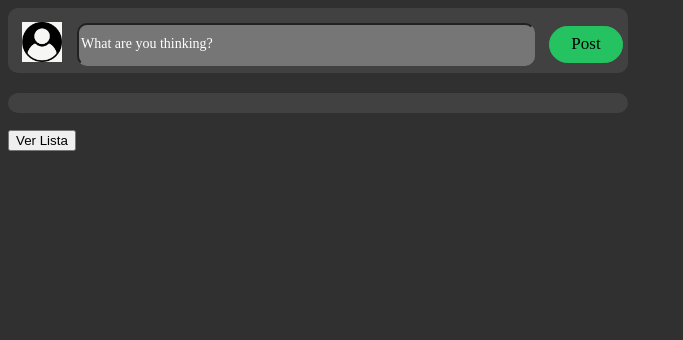
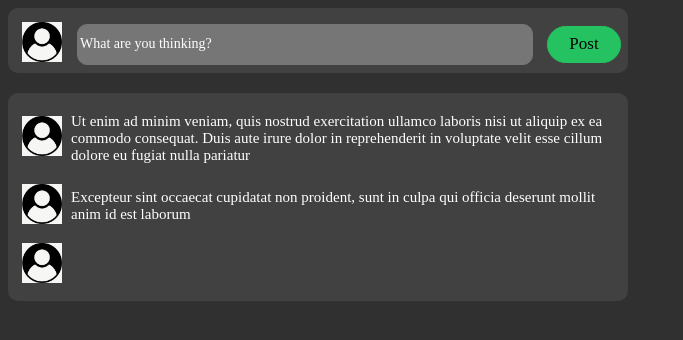
Before and after one commit to MstrJL300/PruebaPanteraAccedo01, a plain HTML site: page Index.html in a window 1280 px wide. Both pictures are taken after a click on the button "Post". Shown: the whole page, without its empty margins (0-683 px from the left). Drawn offline with Linux system fonts and the light colour scheme.

Commit message:
CREADO: Función para agregar comentarios del input

```diff
--- a/Index.html
+++ b/Index.html
@@ -7,6 +7,9 @@
 
     <body>
 
+        <!-- - - - - - - - - - - -
+        SECCION INPUT
+        - - - - - - - - - - - -->
         <div id="caja_1" class="caja_1">
             <table>
                 <tr>
@@ -22,22 +25,30 @@
             <div id="caja_1-1" class="caja_1-1" id="opciones">
                 <span class="span_1">Agrega</span>
                 <img id="opcion_1" class="opcion_1" src="recursos/opc-1.png">
-                <!-- <img class="opcion_2" src="recursos/opc-2.png"> -->
             </div>
-
-            <!-- <div class="caja_1-2">
-                <input type="button" id="post_btn_1" class="post_btn_1"
-                                value="Post">
-            </div> -->
-            <!--              -->
-            <!-- <div class="caja_1-3"></div> -->
         </div>
 
-        <div class="caja_2"></div>
+        <!-- - - - - - - - - - - -
+        SECCION DE COMENTARIOS
+        - - - - - - - - - - - -->
+        <div class="caja_2">
+            <table id="table_2">
+                <tr>
+                    <td class="table_data_1"><img src="recursos/person_icon.png" alt="person_icon" class="person_icon"></td>
+                    <td class="table_data_2">Ut enim ad minim veniam, quis nostrud exercitation ullamco laboris nisi ut aliquip ex ea commodo consequat. Duis aute irure dolor in reprehenderit in voluptate velit esse cillum dolore eu fugiat nulla pariatur</td>
+                </tr>
+                <tr>
+                    <td class="table_data_1"><img src="recursos/person_icon.png" alt="person_icon" class="person_icon"></td>
+                    <td class="table_data_2">Excepteur sint occaecat cupidatat non proident, sunt in culpa qui officia deserunt mollit anim id est laborum</td>
+                </tr>
+            </table>
+        </div>
+        <br />
+        <!-- <input type="button" id="lista_modal_btn" value="Ver Lista" />         -->
 
-        <br />
-        <input type="button" id="lista_modal_btn" value="Ver Lista" />
-
+        <!-- - - - - - - - - - - -
+        SECCION MODAL
+        - - - - - - - - - - - -->
         <!-- Modal -->
         <div id="myModal" class="modal">
             <!-- Modal content -->
@@ -53,11 +64,12 @@
                             value="Post"> </td>
                     </tr>
                 </table>
-                <!-- <div class="caja_modal_2"></div>
-                <div class="caja_modal_3"></div> -->
             </div>
         </div>
 
+        <!-- - - - - - - - - - - -
+        SECCION DE CODIGO
+        - - - - - - - - - - - -->
         <script src="js/script.js"></script>
         <script src="js/modal.js"></script>
 
--- a/estilos/estilos.css
+++ b/estilos/estilos.css
@@ -37,6 +37,7 @@ body {
 
 .input_texto_1{
     background-color: rgb(118, 118, 118);
+    border: 1px solid rgb(118, 118, 118);
     color: white;
     font-family: 'Franklin Gothic';
     font-size: 14px;
@@ -56,7 +57,7 @@ body {
 .caja_1-1{ /* Se esconde la barra de opciones hasta que se haga click en la caja de input */
     display:table;
     background-color: rgb(118, 118, 118);
-    border:1px solid rgb(148, 148, 148);
+    border:1px solid rgb(118, 118, 118);
     visibility: hidden;
     width: 110px;
     height: 20px;
@@ -103,6 +104,7 @@ MODAL - CANVAS
 
 .input_texto_2{
     background-color: rgb(118, 118, 118);
+    border: 1px solid rgb(118, 118, 118);
     color: white;
     font-family: 'Franklin Gothic';
     font-size: 14px;
@@ -127,12 +129,24 @@ MODAL - CANVAS
     height: 25.2px;
 } */
 
+/* - - - - - - - - - -
+SECCION DE COMENTARIOS
+ - - - - - - - - - - - */
 .caja_2{
     background-color: rgb(65, 65, 65);
     padding: 10px;
     border-radius: 10px;
     width: 600px;
     margin-top: 20px;
+}
+
+.table_data_1{
+    padding-top: 10px;
+    padding-bottom: 10px;
+}
+
+.table_data_2{
+    padding-left: 5px;
 }
 
 /* .caja_1-2{
--- a/js/script.js
+++ b/js/script.js
@@ -1,7 +1,8 @@
 var iTxt_1 = document.getElementById("input_texto_1"),
     caja_1 = document.getElementById("caja_1"),
     caja_1_1 = document.getElementById("caja_1-1"),
-    post_btn = document.getElementById("post_btn_1")
+    post_btn = document.getElementById("post_btn_1"),
+    table_2 = document.getElementById("table_2")
     // opcion_1 = document.getElementById("opcion_1")
 
 iTxt_1.onclick = AddText
@@ -14,8 +15,24 @@ function AddText(){
     caja_1_1.style.visibility = "visible"
 }
 
-function PostComment(){
-    var comentario = iTxt_1.value
+function PostComment(){ //<img src=\"recursos/person_icon.png\" alt=\"person_icon\" class=\"person_icon\">
+    var comentario = iTxt_1.value, row = document.createElement("tr"),
+        cell_1 = document.createElement("td"), cell_2 = document.createElement("td"),
+        cell_content_1 = document.createElement("img"),
+        cell_content_2 = document.createTextNode(comentario)
+
+    console.log("COMENTARIO: " + comentario)
+
+    cell_content_1.src = "recursos/person_icon.png";    cell_content_1.alt = "person_icon"
+    cell_content_1.className = "person_icon"
+
+    cell_1.appendChild(cell_content_1)
+    cell_2.appendChild(cell_content_2)
+
+    row.appendChild(cell_1)
+    row.appendChild(cell_2)
+
+    table_2.appendChild(row)
 }
 
 // function AddImage(){
```
Also changed, not shown: recursos/imagen-selecc-1.png (added).
